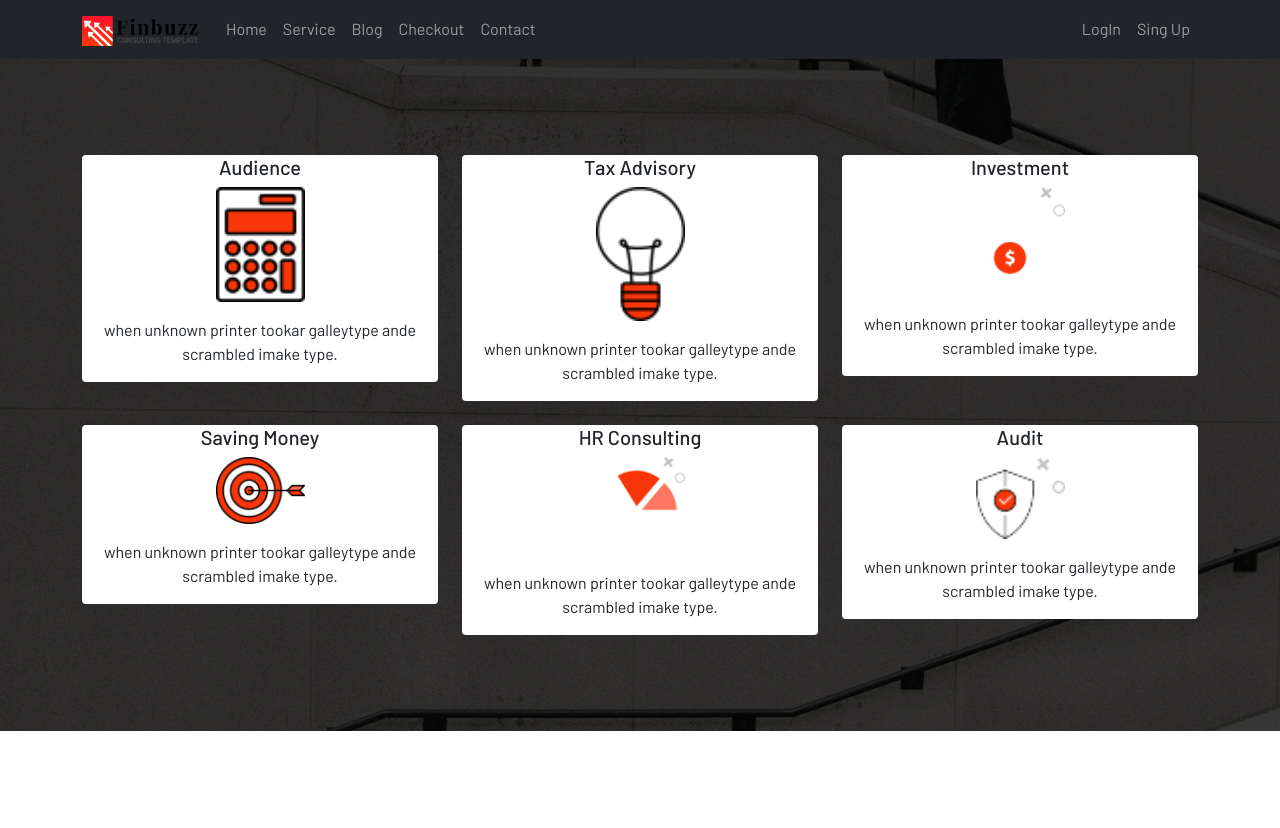
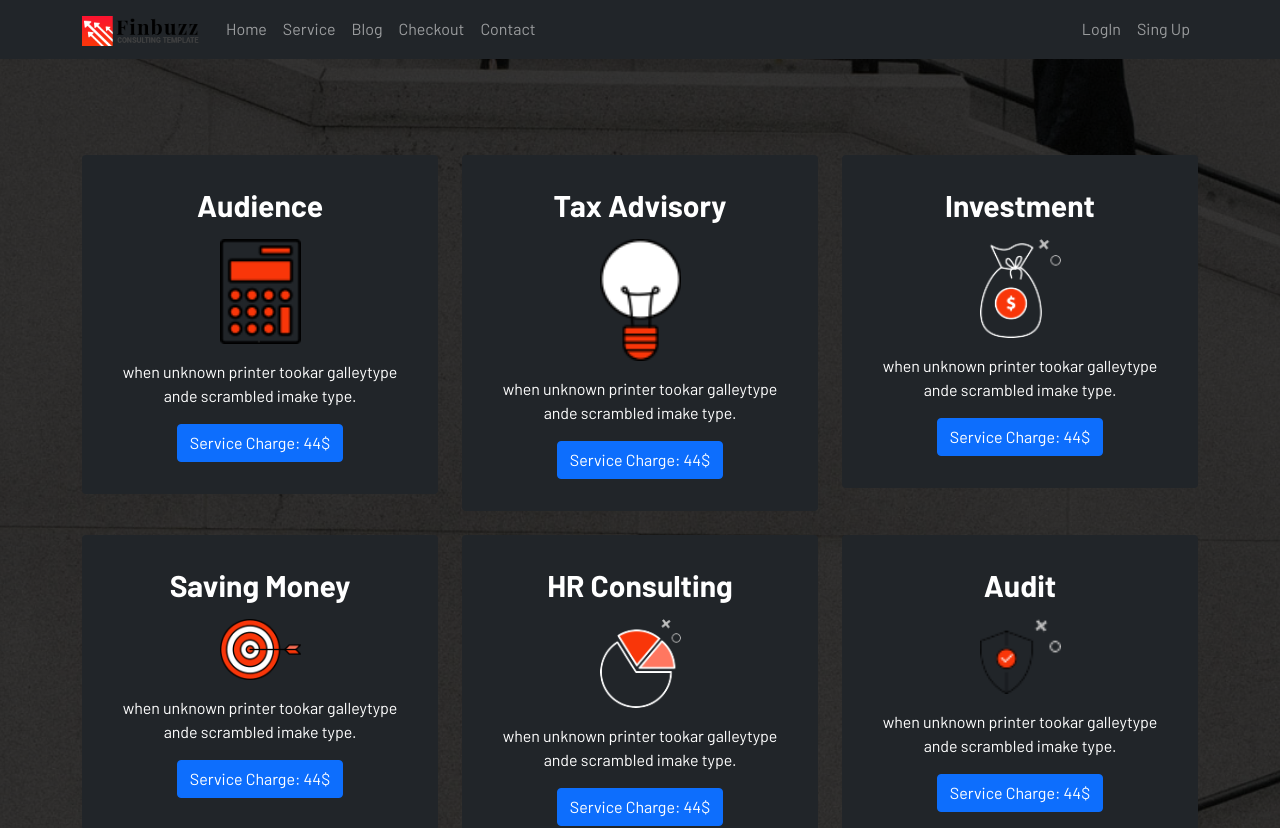
Before and after one commit to mkpbd/independent-service-provider, a React (Create React App) app: page / in a window 1280 px wide. Shown: the top 828 px of the page. Before the commit the page ends 800 px from the top, so only its background shows below. Built offline with nearby package versions, Linux system fonts and the light colour scheme.

Commit message:
Bootstarp card add

```diff
--- /dev/null
+++ b/src/components/SingleService/SingelService.css
@@ -0,0 +1,4 @@
+.title-font-weight{
+    font-weight: 700;
+    font-size: 30px;
+}
--- a/src/components/SingleService/SingleService.js
+++ b/src/components/SingleService/SingleService.js
@@ -1,20 +1,23 @@
+
 import React, { useContext } from 'react';
-import { Card, Col } from 'react-bootstrap';
+import { Card, Col, Button } from 'react-bootstrap';
 import { ServiceContext } from '../Service/Service';
+import './SingelService.css'
 
 const SingleService = () => {
     const services = useContext(ServiceContext);
     return (
        <>
         {services.map(service => (
-             <Col>
-             <Card className='border-0 text-center d-block'>
-               <Card.Title>{service.serviceName}</Card.Title>
+             <Col key={service.id}>
+             <Card className='border-0 text-center d-block p-3 bg-dark text-white'>
+               <Card.Title className='title-font-weight my-3'>{service.serviceName}</Card.Title>
                <Card.Img className='img-fluid h-25 w-25' src={service.serviceIcon} />
                <Card.Body>
                  <Card.Text>
                   {service.serviceSummary}
                  </Card.Text>
+                 <Button type="href">Service Charge: {service.price}$</Button>
                </Card.Body>
              </Card>
            </Col>
```
